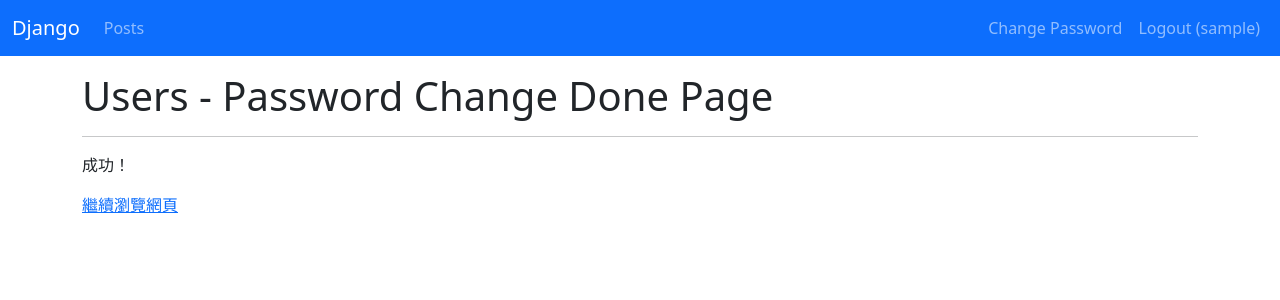
After one commit to farmerlin731/django-blog-2410, a Django app: page /users/password/change/done in a window 1280 px wide. The commit adds this page. Shown: the top 300 px of the page. Run offline with Django 5.2, Linux system fonts and the light colour scheme; the visitor is signed in with stand-in values (Sample User, id 1); some libraries are stand-ins or nearby versions.

Commit message:
Add the Pwd-Change page.

```diff
--- a/templates/_navbar.html
+++ b/templates/_navbar.html
@@ -18,6 +18,7 @@
                 {% if not user.is_authenticated %}
                     <a class="nav-link" href="{% url "users:login" %}">Login</a>
                 {% else %}
+                    <a class="nav-link" href="{% url "users:password_change" %}">Change Password</a>
                     <form action="{% url "users:logout" %}" method="post">
                         {% csrf_token %}
                         <button class="nav-link" type="submit">
--- /dev/null
+++ b/users/templates/users/pwd_change_done.html
@@ -0,0 +1,11 @@
+{% extends "user_base.html" %}
+{% block page_header %}
+    Password Change Done Page
+{% endblock page_header %}
+
+{% block content %}
+    <p>
+        成功！
+    </p>
+    <a href="{% url "blog:post-list" %}">繼續瀏覽網頁</a>
+{% endblock content %}
--- a/users/urls.py
+++ b/users/urls.py
@@ -1,5 +1,5 @@
 from django.contrib.auth import views as django_auth_views
-from django.urls import path
+from django.urls import path, reverse_lazy
 
 from users import views as user_views
 
@@ -24,4 +24,20 @@ urlpatterns = [
     ),
     path("logout/", django_auth_views.LogoutView.as_view(), name="logout"),
     path("register/", user_views.register, name="register"),
+    path(
+        "password/change/",
+        django_auth_views.PasswordChangeView.as_view(
+            template_name="users/pwd_change.html",
+            success_url=reverse_lazy("users:password_change_done"),
+            # success_url=reverse_lazy("blog:post-list"),
+        ),
+        name="password_change",
+    ),
+    path(
+        "password/change/done",
+        django_auth_views.PasswordChangeDoneView.as_view(
+            template_name="users/pwd_change_done.html"
+        ),
+        name="password_change_done",
+    ),
 ]
```
Also changed, not shown: users/templates/users/pwd_change.html (added, +10 -0 lines).
